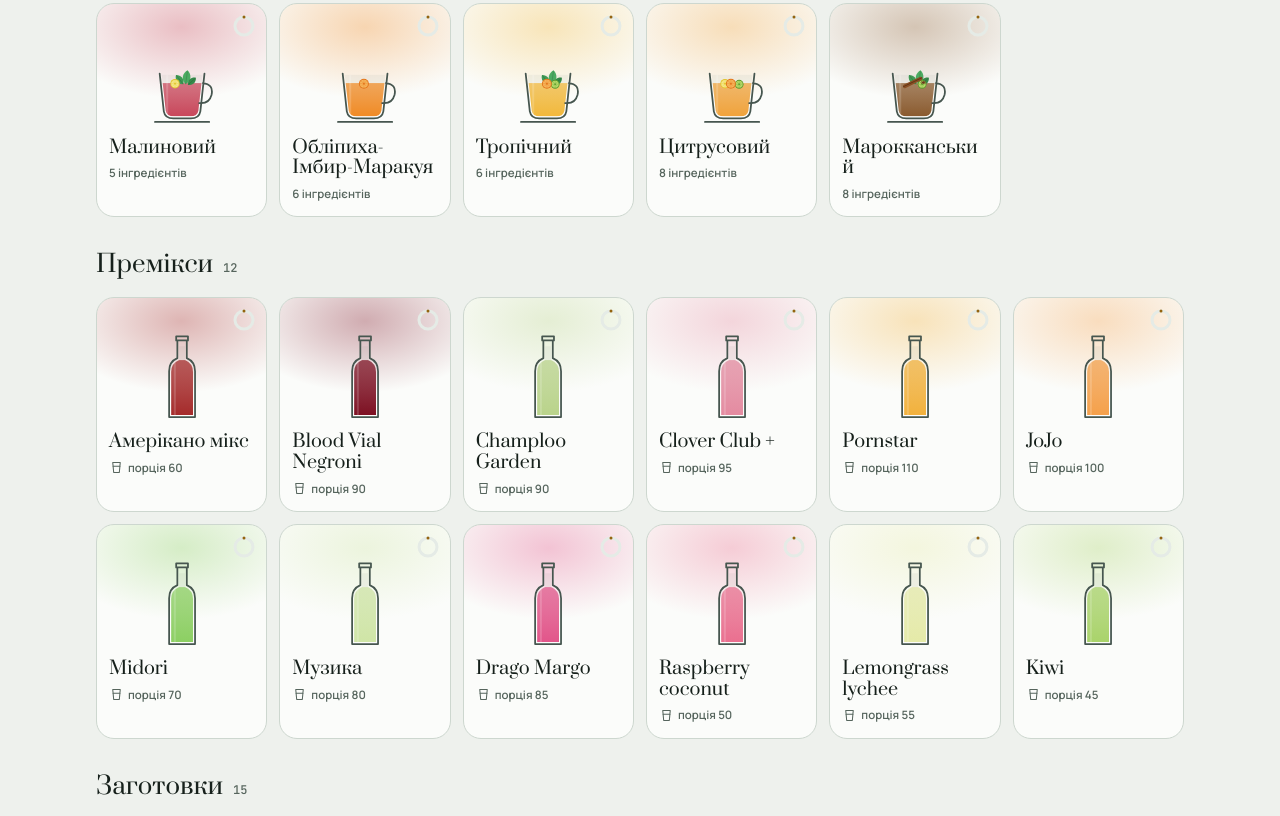
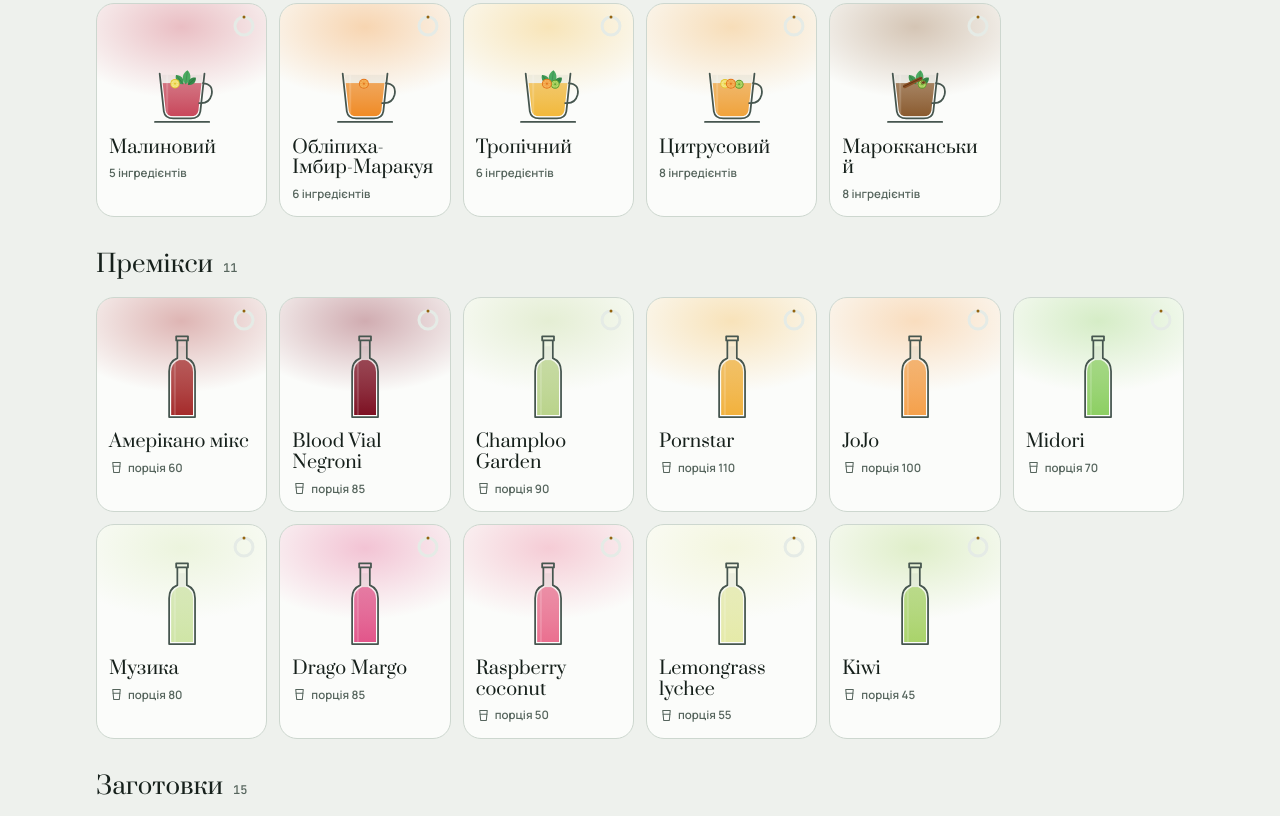
Before and after one commit to 4booser/BarQuizz, a plain HTML site: page index.html in a window 1280 px wide. Shown: the part 1937-2753 px from the top of the page. Drawn offline with Linux system fonts and the light colour scheme.

Commit message:
Update menu: Blood Vial and Clover Club recipes, Kafka per-serve recipe from batch, add Apple Sour, remove Bloody Mary

```diff
--- a/index.html
+++ b/index.html
@@ -391,23 +391,23 @@ const RAW = {
 drinks: [
   // ---- Коктейлі
   {id:'negroni', cat:'cocktail', name:'Negroni', ing:['Джин Wan-30','•G.Torino червоний вермут-30','•G.Torino біттер-30'], method:'Стір', glass:'Олд Фешн', garnish:'Цедра апельсину', premix:'americano-mix'},
-  {id:'blood-vial', cat:'cocktail', name:'Blood Vial Negroni', ing:['•Джин на малині-35','•G.Torino червоний вермут-20','•G.Torino біттер-25','•Кордіал малина-10'], method:'Стір', glass:'Олд Фешн', garnish:'Сублім малина + кандурін', premix:'blood-vial-mix'},
+  {id:'blood-vial', cat:'cocktail', name:'Blood Vial Negroni', ing:['•Джин Wan-20','•G.Torino червоний вермут-20','•G.Torino біттер-25','•Кордіал малина-20'], method:'Стір', glass:'Олд Фешн', garnish:'Сублім малина + кандурін', premix:'blood-vial-mix'},
   {id:'boulevardier', cat:'cocktail', name:'Boulevardier', ing:['Дербі Краун-30','•G.Torino червоний вермут-30','•G.Torino біттер-30'], method:'Стір', glass:'Олд Фешн', garnish:'Цедра апельсина', premix:'americano-mix'},
   {id:'mc', cat:'cocktail', name:'MC', ing:['Screwball бурбон-35','•G.Torino червоний вермут-30','•G.Torino біттер-30','Ангостура орандж-1мл'], method:'Стір', glass:'Олд Фешн', garnish:'Фундук? Чіпси мигдалю? (у техкарті під питанням)', premix:'americano-mix'},
   {id:'champloo', cat:'cocktail', name:'Champloo Garden', ing:['•Джин Wan-40','•Монін ківі пюре-15','•Монін лічі-10','Суперджус лайм-20','•Кордіал улун-30','Огірок свіжий-30'], method:'Шейк', methodNote:'Частину огірка — у шейкер', glass:'Олд Фешн', garnish:'Два слайси огірка', premix:'champloo-mix'},
   {id:'aperitivo', cat:'cocktail', name:'Aperetivo Sprits', ing:['G.Torino аперитив-60','Garda Brut-100','Содова-50','Чіпс апельсин-1'], method:'Білд', glass:'Вінка', garnish:'Чіпс апельсин'},
-  {id:'clover', cat:'cocktail', name:'Clover Club +', ing:['•Джин на малині-40','•Санджермен-15','•Кордіал малина-30','•Монін лічі-10','Суперджус лимон-20','Ізіфоам-2','Пудра малинова-0,002','Троянда-0,001'], method:'Шейк, Драй шейк', glass:'Купе', garnish:'Пудра малинова', premix:'clover-mix'},
+  {id:'clover', cat:'cocktail', name:'Clover Club +', ing:['Джин Wan-50','Сироп малина-30','Лимон-15','Ізіфоам-2'], method:'Шейк, Драй шейк', glass:'Купе', garnish:'Пудра малинова'},
   {id:'whiskey-sour', cat:'cocktail', name:'Whiskey Sour', ing:['Дербі Краун-50','Цукровий сироп-20','Суперджус лимон-20','Ізіфоам-2']},
   {id:'pornstar', cat:'cocktail', name:'Pornstar', ing:['•Distil passion fruit-20','•Distil vanilla-20','•Лікер Vedrenne passion fruit-25','•Сироп ваніль-15','Суперджус лайм-15','•Маракуя пюре пф-30','Garda Brut-50','Ізіфоам-1'], method:'Шейк', glass:'Купе', garnish:'Малинова пудра + контрацептив', top:'Ігристе топ', premix:'pornstar-mix'},
-  {id:'bloody', cat:'cocktail', name:'Bloody Mary', ing:['Текіла El Tequleno-40','Сангріта пф-120','Суперджус лайм-10','Оливки-10гр','Паприка копчена мелена-1гр','Сіль селери-1'], method:'Ролл', glass:'Олд Фешн', garnish:'Дві оливки у спеціях'},
   {id:'gin-tonic', cat:'cocktail', name:'Gin-tonic', ing:['Джин Wan-50','Тонік-100','Лайм/лимон/огірок-30'], method:'Білд', glass:'Олд Фешн / Хайбол', garnish:'Лайм / лимон / огірок'},
-  {id:'kafka', cat:'cocktail', name:'Kafka on the Shore', ing:['Премікс-100','Попкорн-5гр'], method:'Стір', glass:'Ніка Нора', garnish:'Попкорн', prep:'kafka-punch'},
+  {id:'kafka', cat:'cocktail', name:'Kafka on the Shore', ing:['•Distil caramel-30','•Kahlua-25','•Монін попкорн-15','•Суперджус лимон-15','•Еспресо-1 порція','•Молоко-50','Попкорн-5гр'], method:'Стір', glass:'Ніка Нора', garnish:'Попкорн', prep:'kafka-punch', portion:'100 мл бату', note:'Склад розраховано з бату Kafka milk punch: 1 л бату → 100 мл у коктейль, тобто 1/10 бату (кількості округлені). Сума інгредієнтів більша за 100 мл, бо молоко згортається й відфільтровується. Монін попкорн додається в бат у кінці, після фільтрації.'},
   {id:'jojo', cat:'cocktail', name:'JoJo Sour', ing:['•Соджу апельсин-40','•Джин Wan-20','•Vedrenne peach-20','Сік ананас-20','•Монін мандарин-20','Суперджус лайм-20','Ізіфоам-2'], method:'Шейк, Драй шейк', glass:'Купе', garnish:'Апельсинова пудра', premix:'jojo-mix'},
   {id:'soju-tonic', cat:'cocktail', name:'Soju-tonic', ing:['Соджу-50','Монін маракуя-15','Тонік-100'], method:'Білд', glass:'Хайбол', garnish:'Сектор лайм'},
   {id:'midori', cat:'cocktail', name:'Midori', ing:['•Vedrenne Green Melon-40','•Джин Wan-20','Суперджус лайм-20','•Цукровий сироп-10','Ізіфоам-2','М’ятна пудра-2гр'], method:'Шейк, Драй шейк', glass:'Олд Фешн', garnish:'М’ятна пудра', premix:'midori-mix'},
   {id:'muzyka', cat:'cocktail', name:'Музика', ing:['•Джин Wan-50','•Vedrenne peach-20','Сік яблуко-50','•Монін яблуко-10','Суперджус лайм-15','Тонік-100','Огірок-20'], method:'Білд', glass:'Хайбол', garnish:'Огірок', premix:'muzyka-mix'},
   {id:'mcfly', cat:'cocktail', name:'McFly', ing:['Soda punch-50','Distil citronata-30','С. лимон-15','Брют Гарда-50','Содова-50','М’ята-3'], method:'Білд', glass:'Винний бокал', garnish:'М’ята'},
   // ---- Коктейлі з текстових техкарт
+  {id:'apple-sour', cat:'cocktail', name:'Apple Sour', ing:['Джин Wan-50','Монін яблуко-30','Лимон-20','Ізіфоам-2 деш']},
   {id:'kabocha', cat:'cocktail', name:'Кабоча', ing:['Текіла-50','Трипл сек-20','Лимон-25','Гарбузовий сироп-20','Ізіфоам-2 деш'], cost:'82,80', price:'310'},
   {id:'monkey', cat:'cocktail', name:'Monkey Business', ing:['Dead Man’s Fingers кокос-50','Лікер банан-50','Монін зелений банан-15','Кокос-10','Лимон-30','Ананас-50','Ізіфоам-2 деш'], cost:'105,07', price:'320'},
   {id:'purple-haze', cat:'cocktail', name:'Purple Haze', ing:['Горілка Курант-50','Монін смородина-20','Лимон-20','Ізіфоам-2 деш'], cost:'33,26', price:'280'},
@@ -444,9 +444,8 @@ drinks: [
 
 premixes: [
   {id:'americano-mix', name:'Амерікано мікс', ing:['G.Torino vermouth Rosso-30','G.Torino Bitter-30'], portion:'60', for:['negroni','boulevardier','mc']},
-  {id:'blood-vial-mix', name:'Blood Vial Negroni', ing:['Джин на малині-35','G.Torino rosso-20','G.Torino Bitter-25','Кордіал малина-10'], portion:'90', for:['blood-vial']},
+  {id:'blood-vial-mix', name:'Blood Vial Negroni', ing:['Gin Wan-20','G.Torino rosso-20','G.Torino Bitter-25','Кордіал малина-20'], portion:'85', for:['blood-vial']},
   {id:'champloo-mix', name:'Champloo Garden', ing:['Gin Wan-40','Monin kiwi pure-15','Monin lychee-10','Кордіал улун-30'], portion:'90', for:['champloo']},
-  {id:'clover-mix', name:'Clover Club +', ing:['Джин на малині-40','St. Germain-15','Кордіал малина-30','Monin lychee-10'], portion:'95', for:['clover']},
   {id:'pornstar-mix', name:'Pornstar', ing:['Distil passion-20','Distil vanilla-20','Vedrenne passion-25','Сироп ваніль-15','Пф маракуя пюре-30'], portion:'110', for:['pornstar']},
   {id:'jojo-mix', name:'JoJo', ing:['Soju-40','Gin Wan-20','Vedrenne peach-20','Monin mandarin-20'], portion:'100', for:['jojo']},
   {id:'midori-mix', name:'Midori', ing:['Vedrenne green melon-40','Gin Wan-20','Цукровий сироп-10'], portion:'70', for:['midori']},
@@ -520,7 +519,7 @@ const DC = {
   'simple-syrup':'#f1ece0','vanilla-syrup':'#efe2c0','sj-lemon':'#f2e27a','sj-lime':'#cfe27a','passion-puree':'#f2b13c',
   'raspberry-cordial':'#c8304e','oblepiha-puree':'#f08a24','oolong-cordial':'#c99a52','lemongrass-cordial':'#e3e2a0',
   'raspberry-gin':'#d23a5c','strawberry-rum':'#e0485a','fresh-ginger':'#e9d58a','kafka-punch':'#ecdcae','pink-punch':'#f2b6c6',
-  'cream-soda-punch':'#efe0bc', shizuku:'#e3e6a6', paradox:'#8e1f3a', 'nine-tails':'#f2a33a', natsu:'#f5a24a',sangrita:'#c0391f',
+  'cream-soda-punch':'#efe0bc', shizuku:'#e3e6a6', 'apple-sour':'#d6df86', paradox:'#8e1f3a', 'nine-tails':'#f2a33a', natsu:'#f5a24a',sangrita:'#c0391f',
 };
 
 /* ============================================================ */
@@ -542,7 +541,7 @@ const FAM = [
 ];
 const FAM_LBL = {spirit:'міцне', liqueur:'лікер', bitter:'вермут / біттер', syrup:'сироп', cordial:'кордіал', citrus:'кисле', juice:'сік / пюре', soda:'газоване', dairy:'молочне', foam:'піна', tea:'чай / кава', premix:'премікс', other:'інше'};
 const FAM_INK = {spirit:'#1d1408', liqueur:'#fff', bitter:'#fff', syrup:'#2a0f18', cordial:'#fff', citrus:'#262005', juice:'#2a1405', soda:'#0d2430', dairy:'#2a2414', foam:'#2a2a24', tea:'#fff', premix:'#1d1408', other:'#fff'};
-const NONLIQ = /ізіфоам|чіпс|бамбук|лист|м.ята|огірок|попкорн|вата|пудра|троянд|оливк|паприк|сіль|сублім|лайм\/|гвоздик|кориц|бадьян/;
+const NONLIQ = /ізіфоам|чіпс|бамбук|лист|м.ята|огірок|^попкорн|вата|пудра|троянд|оливк|паприк|сіль|сублім|лайм\/|гвоздик|кориц|бадьян/;
 const PREP_LINK = [
   [/суперджус\s*лимон|^с\.\s*лимон/i,'sj-lemon'], [/суперджус\s*лайм/i,'sj-lime'],
   [/кордіал\s*малин/i,'raspberry-cordial'], [/кордіал\s*улун/i,'oolong-cordial'], [/кордіал\s*лемонгра/i,'lemongrass-cordial'],
@@ -593,7 +592,7 @@ ITEMS.forEach(it => { if (it.prep) it.ing.forEach(g => { if (g.fam === 'premix')
 /* Порядок у техкарті: спершу основа, далі все інше — як збирають напій */
 const GROUPS = {
   tea: [['base','Основа: сиропи, кордіали, соки, пюре'],['fresh','Цитрус і зелень'],['brew','Заварка і спеції']],
-  drink: [['alc','Алкоголь'],['sweet','Солодке'],['sour','Кисле'],['juice','Соки, пюре, молочне'],['foam','Піна'],['top','Доливка'],['decor','Фрукти, зелень, декор']],
+  drink: [['alc','Алкоголь'],['sweet','Солодке'],['sour','Кисле'],['juice','Соки, пюре, молочне, кава'],['foam','Піна'],['top','Доливка'],['decor','Фрукти, зелень, декор']],
 };
 function groupOf(it, g){
   const n = g.name.toLowerCase();
@@ -603,6 +602,7 @@ function groupOf(it, g){
     return 'base';
   }
   if (g.fam === 'foam') return 'foam';
+  if (g.fam === 'tea' || g.fam === 'dairy') return 'juice';
   if (g.num == null || NONLIQ.test(n)) return 'decor';
   if (['spirit','liqueur','bitter','premix'].includes(g.fam)) return 'alc';
   if (['syrup','cordial'].includes(g.fam)) return 'sweet';
```
